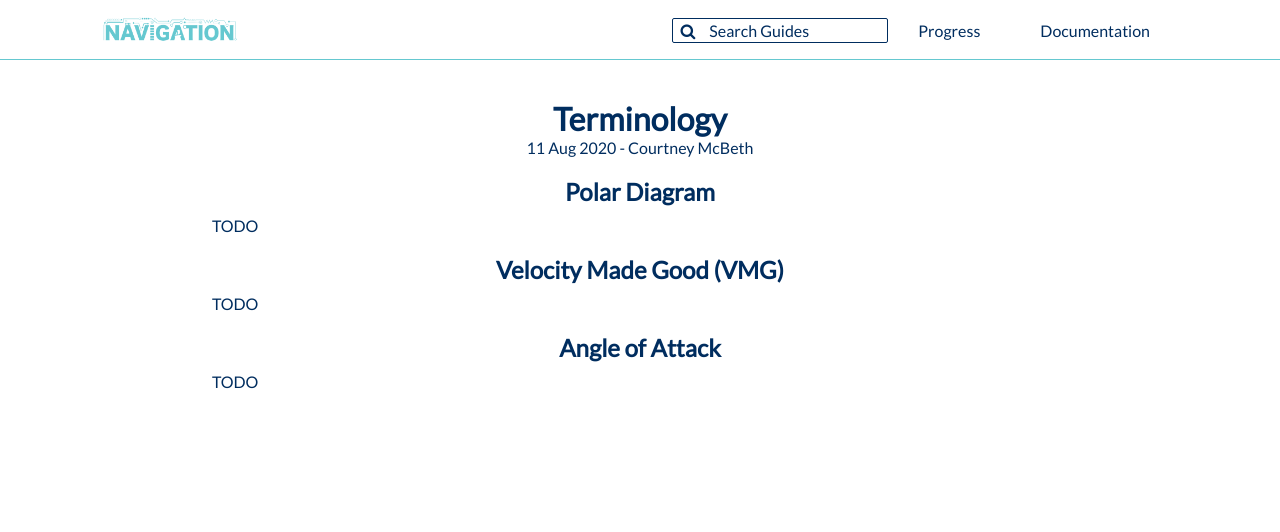
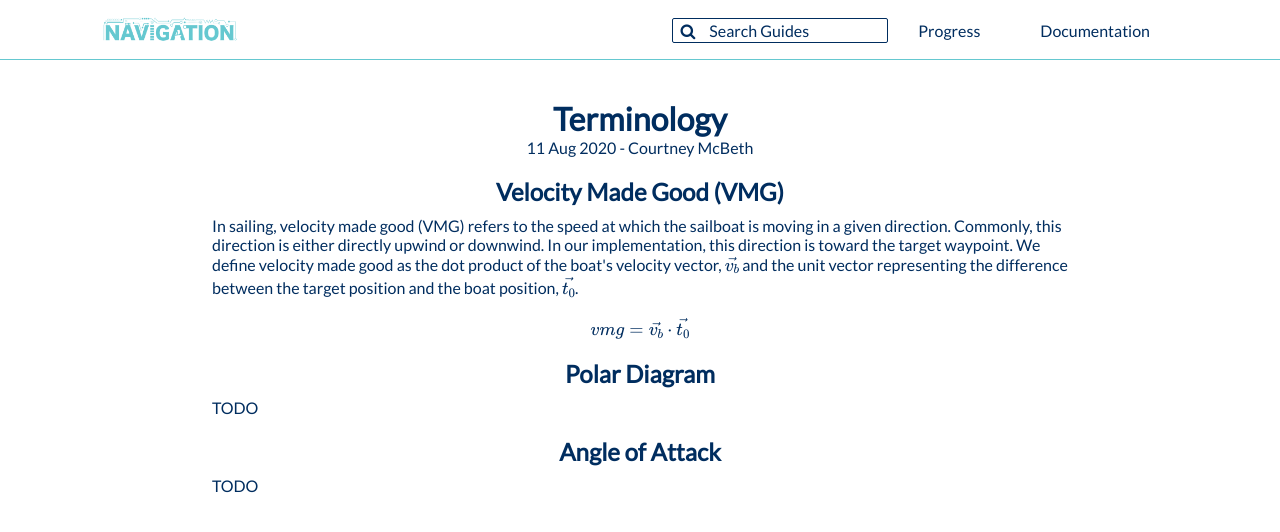
Before and after one commit to CUSail-Navigation/intrasite, a Jekyll site: the page built from _posts/2020-08-11-terminology.md, in a window 1280 px wide. Shown: the top 532 px of the page. Built offline with Jekyll 4.4.1, drawn with Linux system fonts in a browser that asks for light colours.

```diff
--- a/_posts/2020-08-11-terminology.md
+++ b/_posts/2020-08-11-terminology.md
@@ -6,11 +6,16 @@ logo: glossary_logo.png
 title: Terminology
 ---
 
-## Polar Diagram
-
-TODO
+<script src="https://polyfill.io/v3/polyfill.min.js?features=es6"></script>
+<script id="MathJax-script" async src="https://cdn.jsdelivr.net/npm/mathjax@3/es5/tex-mml-chtml.js"></script>
 
 ## Velocity Made Good (VMG)
+<p>
+In sailing, velocity made good (VMG) refers to the speed at which the sailboat is moving in a given direction. Commonly, this direction is either directly upwind or downwind. In our implementation, this direction is toward the target waypoint. We define velocity made good as the dot product of the boat's velocity vector, \(\vec{v_b}\) and the unit vector representing the difference between the target position and the boat position, \(\vec{t_0}\).
+\[vmg = \vec{v_b} \cdot \vec{t_0} \]
+</p>
+
+## Polar Diagram
 
 TODO
 
```
